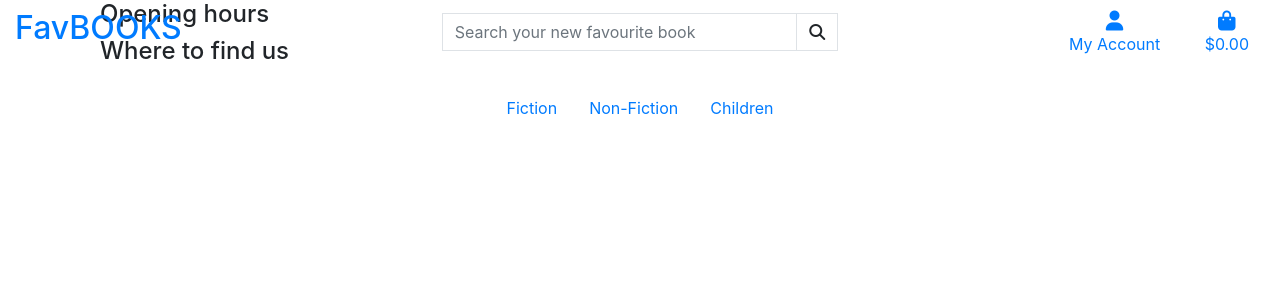
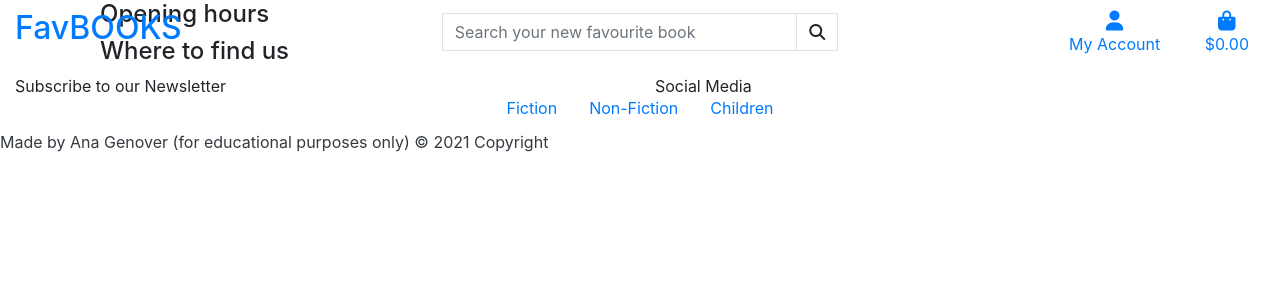
Before and after one commit to AnaG0307/favbooks-v3, a Django app: page / in a window 1280 px wide. Shown: the top 300 px of the page. Run offline with Django 3.2, Linux system fonts and the light colour scheme; some libraries are stand-ins or nearby versions.

Commit message:
Created simple footer

```diff
--- a/templates/base.html
+++ b/templates/base.html
@@ -147,6 +147,24 @@
     {% block content %}
     {% endblock %}
 
+    <footer>
+      <div class="container-fluid">
+        <div class="row">
+          <div class="col">
+            <p>Subscribe to our Newsletter</p>
+          </div>
+          <div class="col">
+            <p>Social Media</p>
+          </div>
+        </div>
+        <div class="row">
+          <div class="footer-copyright text-center py-3">
+            <p class="m-0 text-center text-dark">Made by Ana Genover (for educational purposes only) © 2021 Copyright</p>
+          </div>
+        </div>
+      </div>
+    </footer>
+
     {% block postloadjs %}
     {% endblock %}
 
```
